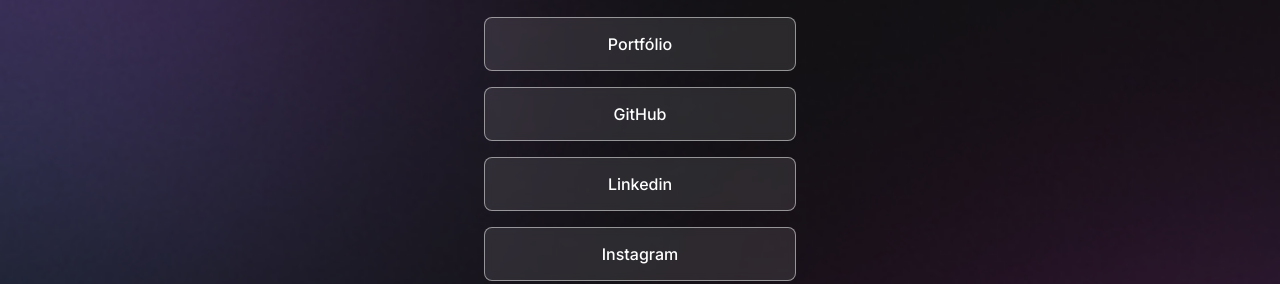
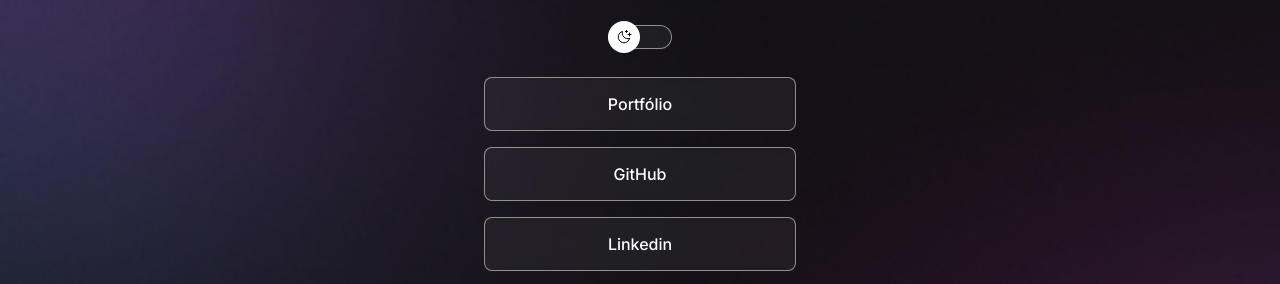
Before and after one commit to allanrsgomes/devlinks, a plain HTML site: page index.html in a window 1280 px wide. Shown: the part 231-515 px from the top of the page. Drawn offline with nearby package versions, Linux system fonts and the light colour scheme.

Commit message:
:sparkles: light toggle

```diff
--- a/index.html
+++ b/index.html
@@ -1,5 +1,5 @@
 <!DOCTYPE html>
-<html lang="en">
+<html lang="pt-br" class="">
 <head>
   <link rel="preconnect" href="https://fonts.googleapis.com">
   <link rel="preconnect" href="https://fonts.gstatic.com" crossorigin>
@@ -12,9 +12,15 @@
 <body>
   <div id="container">
     <div id="profile">
-      <img src="https://github.com/allanrsgomes.png" alt="Foto de Perfil">
+      <img src="./assets/avatar-2.jpg" alt="Foto de perfil escura">
       <p>@allanrsgomes</p>
     </div>
+
+    <div id="switch" onclick="toggleMode()">
+      <button></button>
+      <span></span>
+    </div>
+
     <ul>
       <li>
         <a href="https://allan-gomes.vercel.app" target="_blank">Portfólio</a>
@@ -48,6 +54,7 @@
 
   <script type="module" src="https://unpkg.com/ionicons@7.1.0/dist/ionicons/ionicons.esm.js"></script>
   <script nomodule src="https://unpkg.com/ionicons@7.1.0/dist/ionicons/ionicons.js"></script>
+  <script src="./script.js"></script>
 </body>
 
 </html>
--- /dev/null
+++ b/script.js
@@ -0,0 +1,14 @@
+function toggleMode() {
+  const html = document.documentElement
+  html.classList.toggle('light')
+
+  const img = document.querySelector('#profile img')
+
+  if (html.classList.contains('light')) {
+    img.setAttribute('src', './assets/avatar.jpg')
+    img.setAttribute('alt', 'Foto de perfil clara')
+  } else {
+    img.setAttribute('src', './assets/avatar-2.jpg')
+    img.setAttribute('alt', 'Foto de perfil escura')
+  }
+}
--- a/style.css
+++ b/style.css
@@ -4,13 +4,35 @@
   box-sizing: border-box;
 }
 
+:root {
+  --text-color: #FFFFFF;
+  --bg-url: url(./assets/bg-mobile.jpg);
+  --stroke-color: rgba(255, 255, 255, 0.5);
+  --surface-color: rgba(255, 255, 255, 0.05);
+  --surface-color-hover: rgba(0, 0, 0, 0.02);
+  --heightlight-color: rgba(255, 255, 255, 0.2);
+  --switch-bg-url: url(./assets/moon-stars.svg);
+  --border-color: #FFFFFF;
+}
+
+.light {
+  --text-color: #000000;
+  --bg-url: url(./assets/bg-mobile-light.jpg);
+  --stroke-color: rgba(0, 0, 0, 0.05);
+  --surface-color: rgba(0, 0, 0, 0.05);
+  --surface-color-hover: rgba(0, 0, 0, 0.02);
+  --heightlight-color: rgba(0, 0, 0, 0.1);
+  --switch-bg-url: url(./assets/sun.svg);
+  --border-color: #000000;
+}
+
 body {
-  background: url(./assets/bg-mobile.jpg) no-repeat top center/cover;
+  background: var(--bg-url) no-repeat top center/cover;
 }
 
 body * {
   font-family: 'Inter', sans-serif;
-  color: #FFFFFF;
+  color: var(--text-color);
 }
 
 #container {
@@ -28,14 +50,52 @@
   width: 112px;
   width: 112px;
   background-color: #000;
-  color: #FFF;
+  color: var(--text-color);
   border-radius: 50%;
+  border: 2px solid var(--border-color);
 }
 
 #profile p {
   font-weight: 500;
   line-height: 24px;
   margin-top: 8px;
+}
+
+#switch {
+  position: relative;
+  width: 64px;
+  margin: 4px auto;
+}
+
+#switch button {
+  width: 32px;
+  height: 32px;
+  background: white var(--switch-bg-url) no-repeat center;
+  border: 0;
+  border-radius: 50%;
+  cursor: pointer;
+
+  position: absolute;
+  top: 50%;
+  left: 0;
+  z-index: 1;
+  transform: translateY(-50%);
+}
+
+.light #switch button {
+  right: 0;
+  left: initial;
+}
+
+#switch span {
+  display: block;
+  width: 64px;
+  height: 24px;
+  background: var(--surface-color);
+  border: 1px solid var(--stroke-color);
+  backdrop-filter: blur(4px);
+  -webkit-backdrop-filter: blur(4px);
+  border-radius: 9999px;
 }
 
 ul {
@@ -52,8 +112,8 @@
   align-items: center;
   padding: 16px 24px;
   border-radius: 8px;
-  background:  rgba(255, 255, 255, 0.1);
-  border: 1px solid  rgba(255, 255, 255, 0.50);
+  background: var(--surface-color);
+  border: 1px solid var(--stroke-color);
   backdrop-filter: blur(4px);
   -webkit-backdrop-filter: blur(4px);
   border-radius: 8px;
@@ -63,8 +123,8 @@
 }
 
 ul li a:hover {
-  background:  rgba(255, 255, 255, 0.05);
-  border: 1.5px solid  #FFFFFF;
+  background: var(--surface-color-hover);
+  border: 1.5px solid var(--text-color);
 }
 
 #social-links {
@@ -91,7 +151,7 @@
 }
 
 #social-links a:hover {
-  background:  rgba(255, 255, 255, 0.1);
+  background: var(--heightlight-color);
 }
 
 footer {
```
Also changed, not shown: assets/avatar-2.jpg (added), assets/avatar-light.png (deleted), assets/avatar.jpg (added), assets/avatar.png (deleted).
